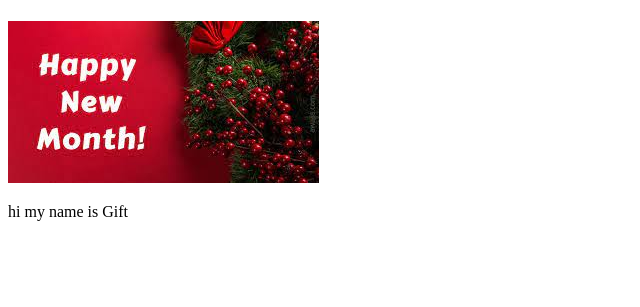
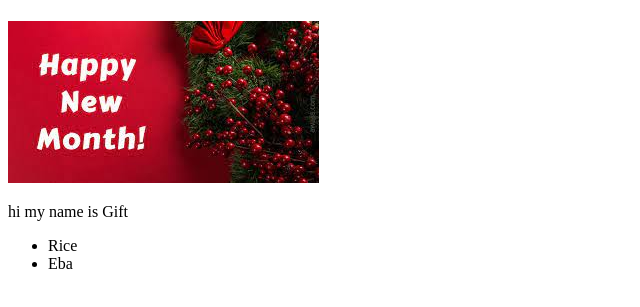
Before and after one commit to bromaGift/git-class, a plain HTML site: page index.html in a window 1280 px wide. Shown: the part 59-366 px from the top of the page, without its empty margins (0-640 px from the left). Drawn offline with Linux system fonts and the light colour scheme.

Commit message:
added a list

```diff
--- a/index.html
+++ b/index.html
@@ -11,5 +11,10 @@
     <img src="/images/download (2).jpeg" />
 
     <p>hi my name is Gift</p>
+
+    <ul>
+      <li>Rice</li>
+      <li>Eba</li>
+    </ul>
   </body>
 </html>
```
